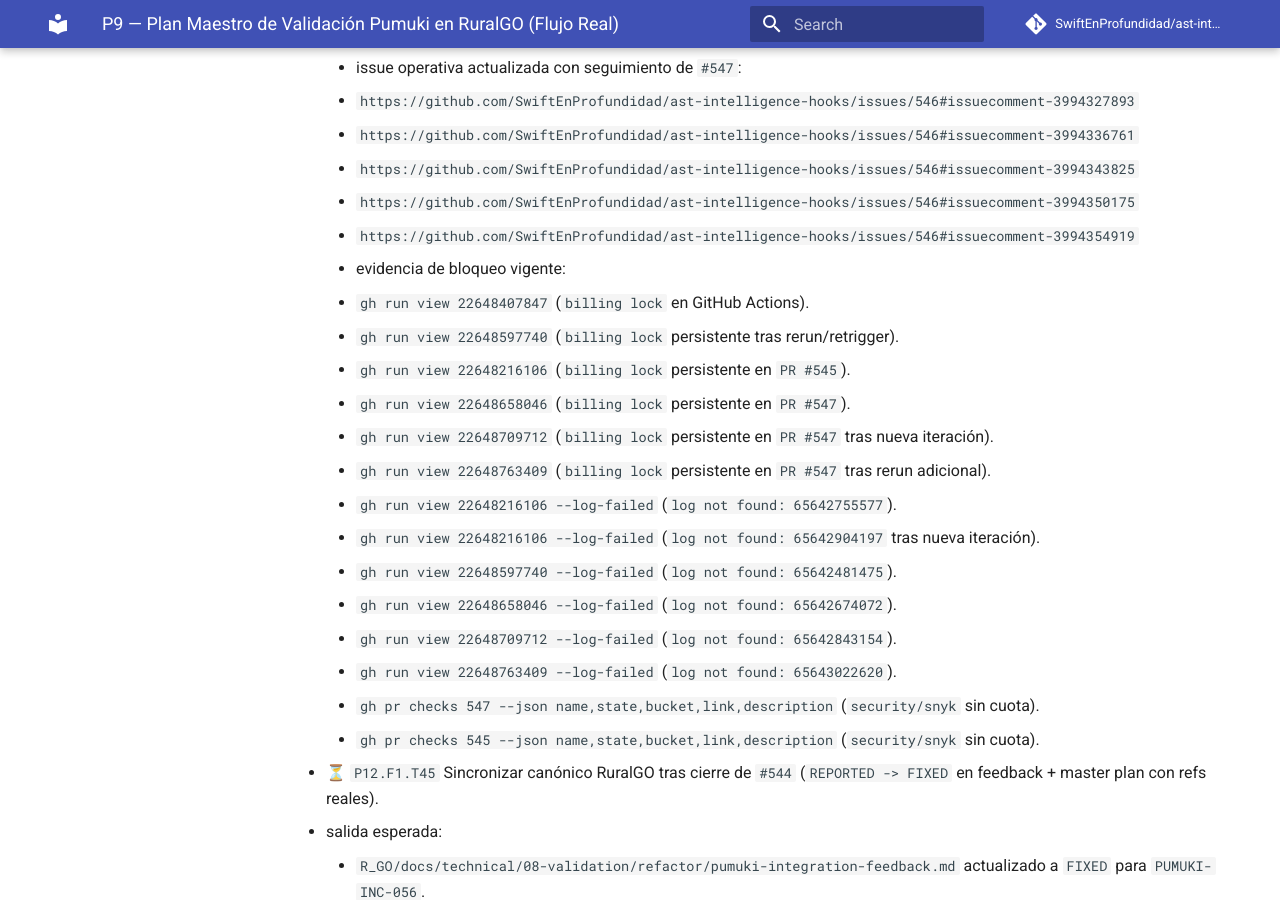
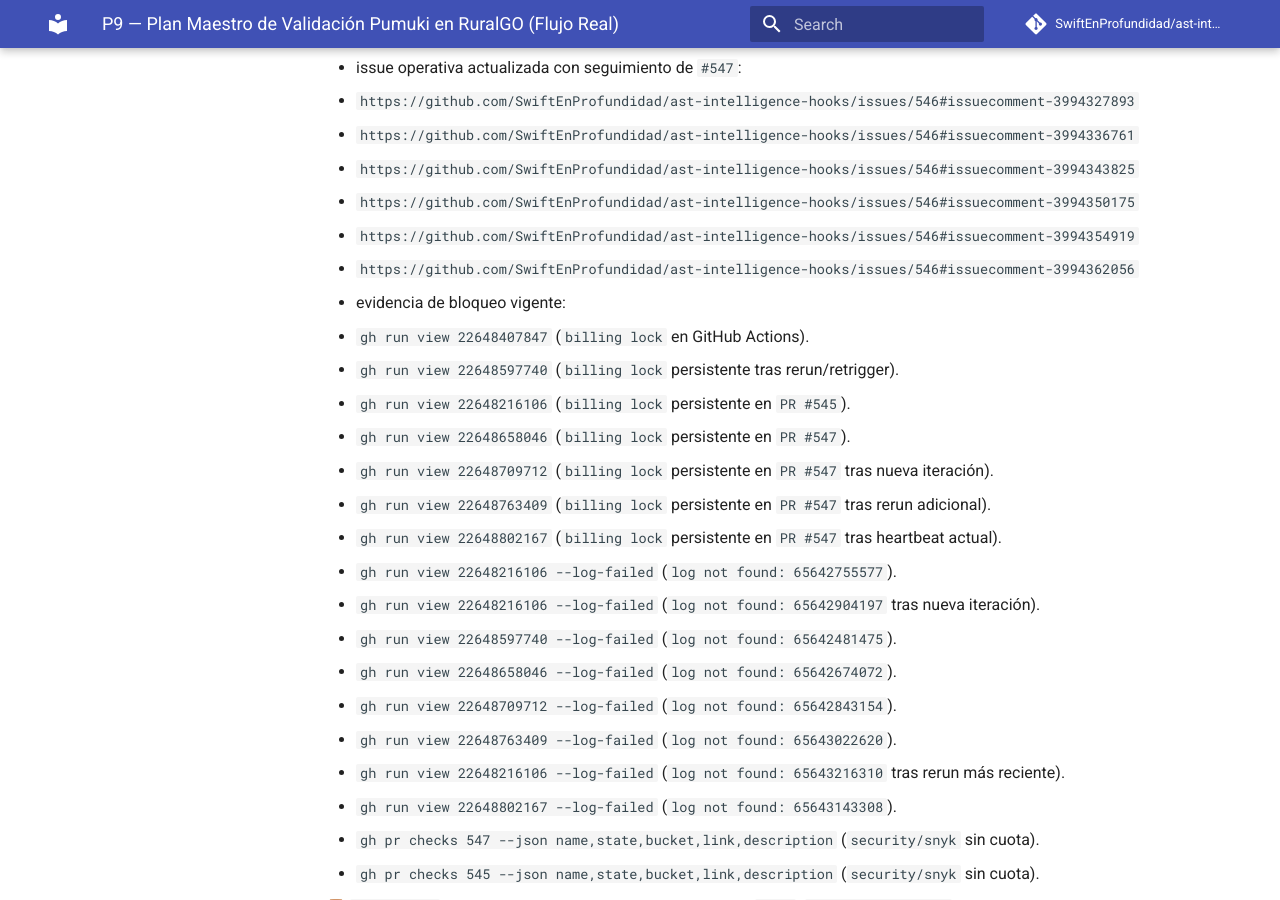
Before and after one commit to SwiftEnProfundidad/ast-intelligence-hooks, an MkDocs documentation site: the page built from docs/seguimiento-completo-validacion-ruralgo-03-03-2026.md, in a window 1280 px wide and 900 px high, scrolled down 48443 px. Built offline with MkDocs 1.6.1 and Material for MkDocs 9.7.7, drawn with Linux system fonts in a browser that asks for light colours; comment, search, counter and statistics services are not loaded.

Commit message:
docs(tracking): capture latest T47 heartbeat for blocker issue 546

```diff
--- a/docs/seguimiento-completo-validacion-ruralgo-03-03-2026.md
+++ b/docs/seguimiento-completo-validacion-ruralgo-03-03-2026.md
@@ -1346,6 +1346,7 @@ Criterio de salida F5:
       - `https://github.com/SwiftEnProfundidad/ast-intelligence-hooks/issues/546#issuecomment-3994343825`
       - `https://github.com/SwiftEnProfundidad/ast-intelligence-hooks/issues/546#issuecomment-3994350175`
       - `https://github.com/SwiftEnProfundidad/ast-intelligence-hooks/issues/546#issuecomment-3994354919`
+      - `https://github.com/SwiftEnProfundidad/ast-intelligence-hooks/issues/546#issuecomment-3994362056`
     - evidencia de bloqueo vigente:
       - `gh run view 22648407847` (`billing lock` en GitHub Actions).
       - `gh run view 22648597740` (`billing lock` persistente tras rerun/retrigger).
@@ -1353,12 +1354,15 @@ Criterio de salida F5:
       - `gh run view 22648658046` (`billing lock` persistente en `PR #547`).
       - `gh run view 22648709712` (`billing lock` persistente en `PR #547` tras nueva iteración).
       - `gh run view 22648763409` (`billing lock` persistente en `PR #547` tras rerun adicional).
+      - `gh run view 22648802167` (`billing lock` persistente en `PR #547` tras heartbeat actual).
       - `gh run view 22648216106 --log-failed` (`log not found: 65642755577`).
       - `gh run view 22648216106 --log-failed` (`log not found: 65642904197` tras nueva iteración).
       - `gh run view 22648597740 --log-failed` (`log not found: 65642481475`).
       - `gh run view 22648658046 --log-failed` (`log not found: 65642674072`).
       - `gh run view 22648709712 --log-failed` (`log not found: 65642843154`).
       - `gh run view 22648763409 --log-failed` (`log not found: 65643022620`).
+      - `gh run view 22648216106 --log-failed` (`log not found: 65643216310` tras rerun más reciente).
+      - `gh run view 22648802167 --log-failed` (`log not found: 65643143308`).
       - `gh pr checks 547 --json name,state,bucket,link,description` (`security/snyk` sin cuota).
       - `gh pr checks 545 --json name,state,bucket,link,description` (`security/snyk` sin cuota).
 
```
